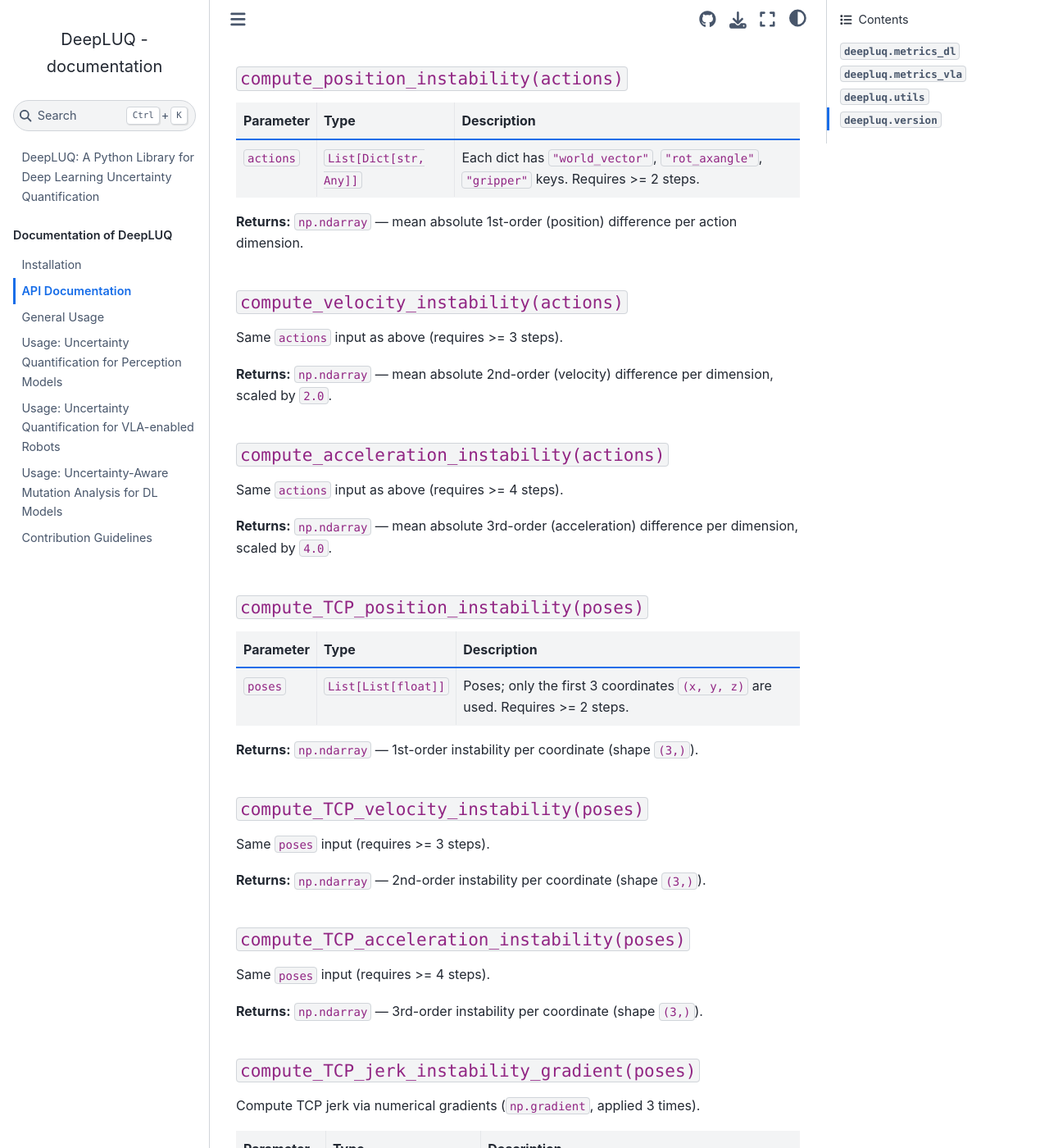
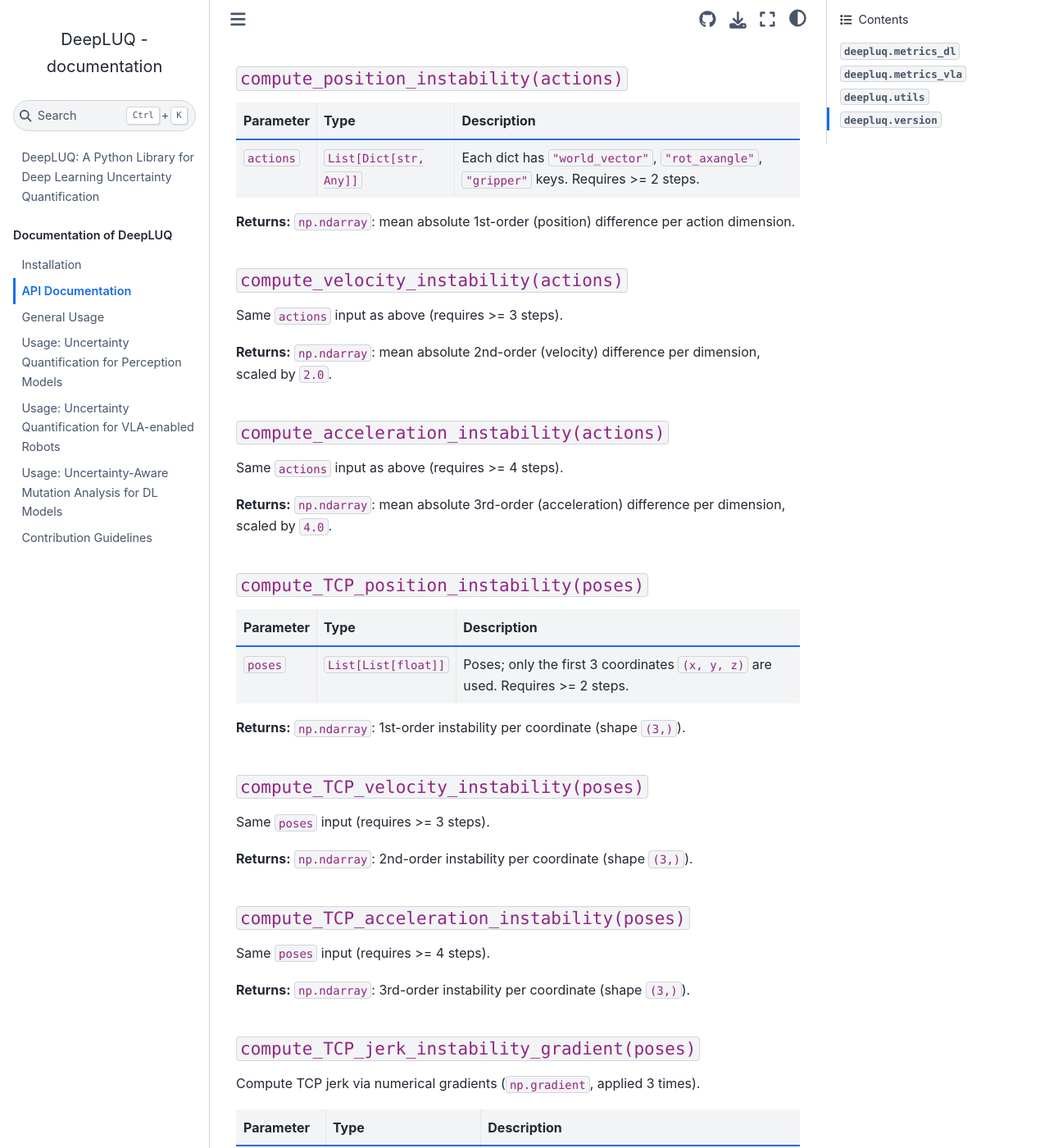
Before and after one commit to INTO-CPS-Association/DeepLUQ, a Jupyter Book: the page built from docs/api.md, in a window 1280 px wide and 1400 px high, scrolled down 3647 px. Shown: the whole window at 82% size. Built offline with Jupyter Book 1.0.4 settings and Sphinx 7.4.7 and the Sphinx Book theme 1.1.4, drawn with Linux system fonts in a browser that asks for light colours; some of the changed text lies outside the part shown.

```diff
--- a/docs/api.md
+++ b/docs/api.md
@@ -17,13 +17,13 @@ Instance attributes (populated as metrics are computed): `variation_ratio`,
 
 #### `cal_vr(events)`
 
-Compute the Variation Ratio (VR) — the proportion of non-modal class predictions.
+Compute the Variation Ratio (VR): the proportion of non-modal class predictions.
 
 | Parameter | Type | Description |
 |---|---|---|
 | `events` | array-like | Model outputs or predictions, shape `(N, num_classes)`. |
 
-**Returns:** `float` — variation ratio, in `[0, 1]`.
+**Returns:** `float`: variation ratio, in `[0, 1]`.
 
 #### `calcu_entropy(events, eps=1e-15, base=2)`
 
@@ -35,7 +35,7 @@ Compute Shannon entropy of a probability distribution.
 | `eps` | `float` | Small constant to avoid `log(0)`. Default `1e-15`. |
 | `base` | `int` | Logarithm base. Default `2`. |
 
-**Returns:** `float` — Shannon entropy, rounded to 5 decimals (clamped to `>= 0`).
+**Returns:** `float`: Shannon entropy, rounded to 5 decimals (clamped to `>= 0`).
 
 #### `calcu_mi(events, eps=1e-15, base=2)`
 
@@ -48,7 +48,7 @@ of the mean prediction with the average per-sample entropy.
 | `eps` | `float` | Small constant to avoid `log(0)`. Default `1e-15`. |
 | `base` | `int` | Logarithm base. Default `2`. |
 
-**Returns:** `float` — mutual information (clamped to `>= 0`).
+**Returns:** `float`: mutual information (clamped to `>= 0`).
 
 #### `calcu_tv(matrix, tag)`
 
@@ -60,7 +60,7 @@ covariance matrix.
 | `matrix` | array-like | Input data matrix. |
 | `tag` | `str` | Either `"bounding_box"` or `"center_point"`. |
 
-**Returns:** `float` — total variance.
+**Returns:** `float`: total variance.
 
 **Raises:** `ValueError` if `tag` is not `"bounding_box"` or `"center_point"`.
 
@@ -73,7 +73,7 @@ Reference: [scholarpedia.org/article/Mutual_information](http://www.scholarpedia
 |---|---|---|
 | `X`, `Y`, `Z` | array-like | Discrete random variables of shape `(n_samples,)`. |
 
-**Returns:** `float` — mutual information (clamped to `>= 0`).
+**Returns:** `float`: mutual information (clamped to `>= 0`).
 
 #### `calcu_prediction_surface(boxes)`
 
@@ -85,7 +85,7 @@ predictions for the same object.
 |---|---|---|
 | `boxes` | array-like | List of bounding boxes `[x1, y1, x2, y2]`. |
 
-**Returns:** `float` — prediction surface area (sum of convex hulls). `-1` if fewer
+**Returns:** `float`: prediction surface area (sum of convex hulls). `-1` if fewer
 than 3 boxes are given; `0` for a corner set with fewer than 3 unique or collinear
 points.
 
@@ -137,21 +137,21 @@ Class attribute: `VARIABILITY = 4`.
 |---|---|---|
 | `actions` | `List[Dict[str, Any]]` | Each dict has `"world_vector"`, `"rot_axangle"`, `"gripper"` keys. Requires >= 2 steps. |
 
-**Returns:** `np.ndarray` — mean absolute 1st-order (position) difference per action
+**Returns:** `np.ndarray`: mean absolute 1st-order (position) difference per action
 dimension.
 
 #### `compute_velocity_instability(actions)`
 
 Same `actions` input as above (requires >= 3 steps).
 
-**Returns:** `np.ndarray` — mean absolute 2nd-order (velocity) difference per
+**Returns:** `np.ndarray`: mean absolute 2nd-order (velocity) difference per
 dimension, scaled by `2.0`.
 
 #### `compute_acceleration_instability(actions)`
 
 Same `actions` input as above (requires >= 4 steps).
 
-**Returns:** `np.ndarray` — mean absolute 3rd-order (acceleration) difference per
+**Returns:** `np.ndarray`: mean absolute 3rd-order (acceleration) difference per
 dimension, scaled by `4.0`.
 
 #### `compute_TCP_position_instability(poses)`
@@ -160,19 +160,19 @@ dimension, scaled by `4.0`.
 |---|---|---|
 | `poses` | `List[List[float]]` | Poses; only the first 3 coordinates `(x, y, z)` are used. Requires >= 2 steps. |
 
-**Returns:** `np.ndarray` — 1st-order instability per coordinate (shape `(3,)`).
+**Returns:** `np.ndarray`: 1st-order instability per coordinate (shape `(3,)`).
 
 #### `compute_TCP_velocity_instability(poses)`
 
 Same `poses` input (requires >= 3 steps).
 
-**Returns:** `np.ndarray` — 2nd-order instability per coordinate (shape `(3,)`).
+**Returns:** `np.ndarray`: 2nd-order instability per coordinate (shape `(3,)`).
 
 #### `compute_TCP_acceleration_instability(poses)`
 
 Same `poses` input (requires >= 4 steps).
 
-**Returns:** `np.ndarray` — 3rd-order instability per coordinate (shape `(3,)`).
+**Returns:** `np.ndarray`: 3rd-order instability per coordinate (shape `(3,)`).
 
 #### `compute_TCP_jerk_instability_gradient(poses)`
 
@@ -182,7 +182,7 @@ Compute TCP jerk via numerical gradients (`np.gradient`, applied 3 times).
 |---|---|---|
 | `poses` | `List[List[float]]` | Poses; only the first 3 coordinates are used. |
 
-**Returns:** `np.ndarray` — jerk magnitude per time step, shape `(len(poses),)`.
+**Returns:** `np.ndarray`: jerk magnitude per time step, shape `(len(poses),)`.
 
 #### `compute_execution_variability(variability_models, image, action_space, instruction, obs, model_name)`
 
@@ -198,7 +198,7 @@ standard deviation of the resulting (normalized) actions across models.
 | `obs` | `Dict[str, Any]` | Must contain `obs["agent"]["eef_pos"]` for `"pi0"` models. |
 | `model_name` | `str` | Selects the calling convention: contains `"pi0"`, `"spatialvla"`, or falls back to `model.step(image)`. |
 
-**Returns:** `np.ndarray` — per-dimension standard deviation of
+**Returns:** `np.ndarray`: per-dimension standard deviation of
 `world_vector` + `rot_axangle` + `gripper` across models.
 
 ## `deepluq.utils`
@@ -207,7 +207,7 @@ standard deviation of the resulting (normalized) actions across models.
 
 Calculate Intersection over Union (IoU) for two normalized `[x1, y1, x2, y2]` boxes.
 
-**Returns:** `float` — IoU, `0` if the union area is `0`.
+**Returns:** `float`: IoU, `0` if the union area is `0`.
 
 #### `wbf_clustering(predictions_dict, iou_thr=0.5, skip_box_thr=0.01)`
 
@@ -283,7 +283,7 @@ Normalize an action dict's `world_vector`, `rot_axangle`, and `gripper` fields i
 | `action` | `dict` | Action with `world_vector`, `rot_axangle`, `gripper` keys. |
 | `normalization_values` | `Any` | Object with `.low` and `.high` bounds (e.g. a gym `Box` action space). |
 
-**Returns:** `dict` — deep copy of `action` with normalized, clipped fields.
+**Returns:** `dict`: deep copy of `action` with normalized, clipped fields.
 
 #### `action_uncertainty(action, mutated_action)`
 
@@ -294,7 +294,7 @@ of it (metamorphic-testing style uncertainty).
 |---|---|---|
 | `action`, `mutated_action` | `dict` | Actions with `world_vector`, `rot_axangle`, `gripper` keys. |
 
-**Returns:** `np.ndarray` — standard deviation per dimension across the two
+**Returns:** `np.ndarray`: standard deviation per dimension across the two
 actions.
 
 ## `deepluq.version`
```
Also changed, not shown: other parts of docs/api.md (+1 -1 lines), docs/general-usage.md (+17 -17 lines).
